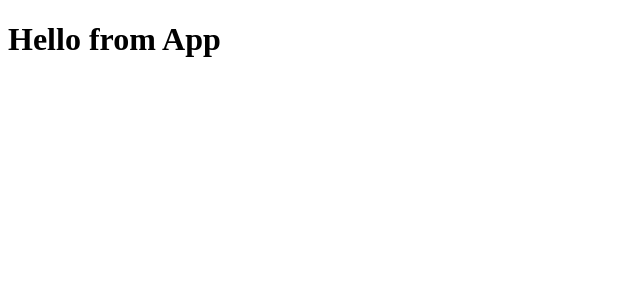
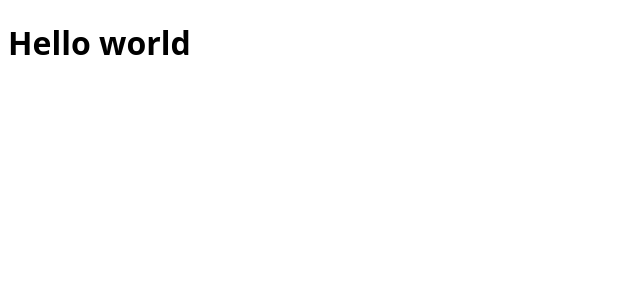
Before and after one commit to AveDemid/react-boilerplate, a React app: page / in a window 1280 px wide. Shown: the top 300 px of the page, without its empty margins (0-640 px from the left). Built offline with nearby package versions, Linux system fonts and the light colour scheme.

Commit message:
Installed styled-componetns

```diff
--- a/package.json
+++ b/package.json
@@ -33,9 +33,11 @@
     "@babel/preset-env": "^7.5.5",
     "@types/react": "^16.8.23",
     "@types/react-dom": "^16.8.5",
+    "@types/styled-components": "^4.1.18",
     "babel-loader": "^8.0.6",
     "core-js": "^3.1.4",
     "html-webpack-plugin": "^4.0.0-beta.8",
+    "styled-components": "^4.3.2",
     "ts-loader": "^6.0.4",
     "typescript": "^3.5.3",
     "webpack": "^4.38.0",
--- a/src/app.tsx
+++ b/src/app.tsx
@@ -1,9 +1,11 @@
 import React from "react";
+import { GlobalStyles } from "./global-styles";
 
 export const App = () => {
   return (
-    <div>
-      <h1>Hello from App</h1>
-    </div>
+    <>
+      <GlobalStyles />
+      <h1>Hello world</h1>
+    </>
   );
 };
--- /dev/null
+++ b/src/global-styles.ts
@@ -0,0 +1,16 @@
+import { createGlobalStyle } from "styled-components";
+
+export const GlobalStyles = createGlobalStyle`
+  *,
+  *::before,
+  *::after {
+    box-sizing: border-box;
+  }
+  html {
+    font-size: 10px;
+  }
+  body {
+    font-size: 1.6rem;
+    font-family: "Open Sans", sans-serif;
+  }
+`;
--- a/tsconfig.json
+++ b/tsconfig.json
@@ -3,7 +3,7 @@
     /* Basic Options */
     // "incremental": true,                   /* Enable incremental compilation */
     "target": "esnext",
-    "module": "commonjs",
+    // "module": "commonjs",
     // "lib": [],                             /* Specify library files to be included in the compilation. */
     // "allowJs": true,                       /* Allow javascript files to be compiled. */
     // "checkJs": true,                       /* Report errors in .js files. */
```
Also changed, not shown: 1 other file (tests, documents, lock files or other folders).
